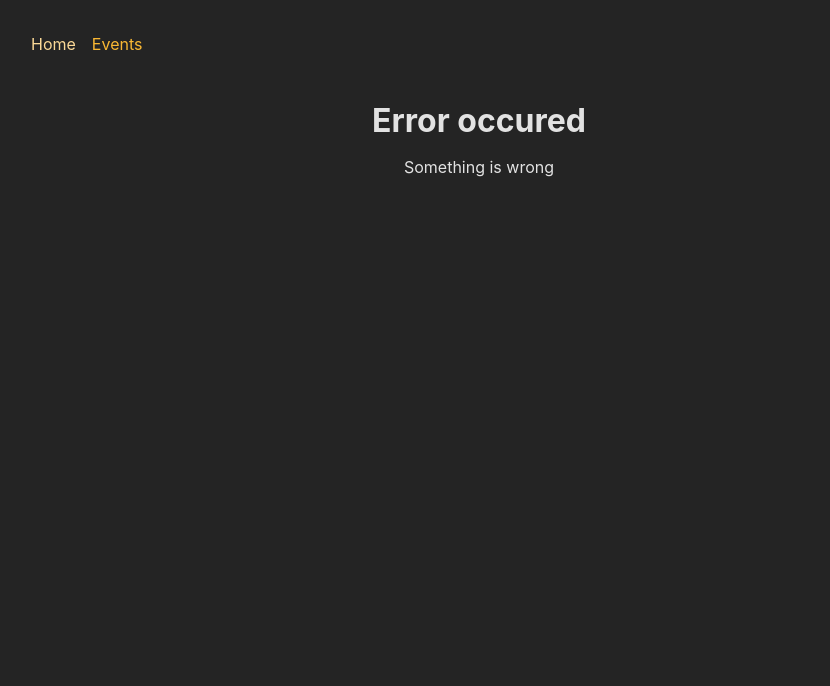
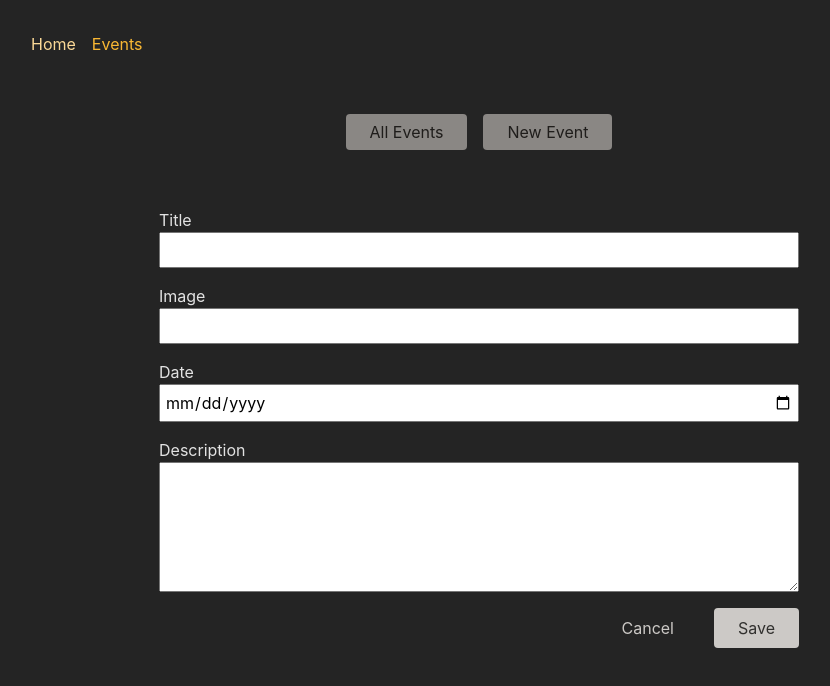
Before and after one commit to vijay2249/react-complete-routing, a React (Create React App) app in the folder frontend/: page /events/1/edit in a window 1280 px wide. Shown: the top 686 px of the page, without its empty margins (161-991 px from the left). Built offline with nearby package versions, Linux system fonts and the light colour scheme; no server answers.

Commit message:
loader fn to child components + actions + form submission

```diff
--- a/frontend/src/App.js
+++ b/frontend/src/App.js
@@ -1,6 +1,6 @@
 import {RouterProvider, createBrowserRouter} from 'react-router-dom'
-import NewEventPage from './pages/NewEventPage';
-import EventDetailPage, {loader as eventDetailLoader} from './pages/EventDetailPage';
+import NewEventPage, {action as newEventAction} from './pages/NewEventPage';
+import EventDetailPage, {loader as eventDetailLoader, action as eventDeleteAction} from './pages/EventDetailPage';
 import EditEventPage from './pages/EditEventPage';
 import HomePage from './pages/HomePage';
 import RootLayout from './components/RootLayout';
@@ -20,16 +20,17 @@ const router = createBrowserRouter([
         element: <EventsNavigation />,
         children: [
           {
-            index: true,
+            path: "",
+            loader: eventsLoader,
             element: <EventsPage />,
-            loader: eventsLoader
           },
-          {path: "new", element: <NewEventPage />},
+          {path: "new", element: <NewEventPage />, action: newEventAction},
           {
             path: ":id",
+            id: "event-details",
             loader: eventDetailLoader,
             children:[
-              {index: true, element: <EventDetailPage />},
+              {index: true, element: <EventDetailPage />, action: eventDeleteAction },
               {path: "edit", element: <EditEventPage />}
             ]
           },
--- a/frontend/src/components/EventForm.js
+++ b/frontend/src/components/EventForm.js
@@ -1,38 +1,40 @@
-import { useNavigate } from 'react-router-dom';
+import { Form, useNavigate, useNavigation } from 'react-router-dom';
 
 import classes from './EventForm.module.css';
 
 function EventForm({ method, event }) {
   const navigate = useNavigate();
+  const navigation = useNavigation()
+  const isSubmitting = navigation.state === 'submitting'
   function cancelHandler() {
     navigate('..');
   }
 
   return (
-    <form className={classes.form}>
+    <Form method='post' className={classes.form}>
       <p>
         <label htmlFor="title">Title</label>
-        <input id="title" type="text" name="title" required />
+        <input id="title" type="text" name="title" required defaultValue={event? event.title:""}/>
       </p>
       <p>
         <label htmlFor="image">Image</label>
-        <input id="image" type="url" name="image" required />
+        <input id="image" type="url" name="image" required defaultValue={event? event.image:""}/>
       </p>
       <p>
         <label htmlFor="date">Date</label>
-        <input id="date" type="date" name="date" required />
+        <input id="date" type="date" name="date" required defaultValue={event? event.date:""}/>
       </p>
       <p>
         <label htmlFor="description">Description</label>
-        <textarea id="description" name="description" rows="5" required />
+        <textarea id="description" name="description" rows="5" required defaultValue={event? event.description:""}/>
       </p>
       <div className={classes.actions}>
-        <button type="button" onClick={cancelHandler}>
+        <button disabled={isSubmitting} type="button" onClick={cancelHandler}>
           Cancel
         </button>
-        <button>Save</button>
+        <button disabled={isSubmitting}>{isSubmitting ? "Submitting" : "Save"}</button>
       </div>
-    </form>
+    </Form>
   );
 }
 
--- a/frontend/src/components/EventItem.js
+++ b/frontend/src/components/EventItem.js
@@ -1,9 +1,13 @@
-import { Link } from 'react-router-dom';
+import { Link, useSubmit } from 'react-router-dom';
 import classes from './EventItem.module.css';
 
 function EventItem({ event }) {
+  const submit = useSubmit()
   function startDeleteHandler() {
-    // ...
+    const proceed = window.confirm("R U sure??")
+    if(proceed){
+      submit(null, {method: 'delete'})
+    }
   }
 
   return (
--- a/frontend/src/pages/EditEventPage.js
+++ b/frontend/src/pages/EditEventPage.js
@@ -1,7 +1,9 @@
 import EventForm from '../components/EventForm'
+import { useRouteLoaderData } from 'react-router-dom'
 
 export default function EditEventPage(){
+  const eventDetails = useRouteLoaderData('event-details')
   return (
-   <EventForm />
+   <EventForm event={eventDetails.event}/>
   )
 }
--- a/frontend/src/pages/EventDetailPage.js
+++ b/frontend/src/pages/EventDetailPage.js
@@ -1,4 +1,4 @@
-import { json, useLoaderData } from 'react-router-dom'
+import { json, redirect, useRouteLoaderData } from 'react-router-dom'
 import EventItem from '../components/EventItem'
 // import { useEffect, useState } from 'react'
 // import useFetchEvents from '../hooks/use-fetchEvents'
@@ -19,13 +19,12 @@ export default function EventDetailPage(){
   //   )
   // }, [eventId, fetchData])
 
-  const eventData = useLoaderData()
+  const eventData = useRouteLoaderData('event-details')
   if(eventData.isError){
     return(
       <p>{eventData.message}</p>
     )
   }
-  // // console.log(data);
 
   return(
     <>
@@ -40,8 +39,30 @@ export default function EventDetailPage(){
 
 export async function loader({request, params}){
   const id = params.id
-  const response = await fetch(`http://localhost:8080/events/${id}`)
-  // if(!response.ok){ throw json({ message: "Unable to fetch details" }, { status: 500 }) }
-  if(!response.ok) return {isError: true, message: "Unable to fetch data.."}
+  const response = fetch(`http://localhost:8080/events/${id}`)
+    .then(response => response)
+    .catch(err => json({
+      isError: true,
+      message: "Unable to fetch data..."
+    }))
+  // const response = await fetch(`http://localhost:8080/events/${id}`)
+  // await console.log("event details response.body =>", response);
+  // // if(!response.ok){ throw json({ message: "Unable to fetch details" }, { status: 500 }) }
+  // if(!response.ok) return {isError: true, message: "Unable to fetch data.."}
   return response
 }
+
+export async function action({params, request}){
+  const id = params.id
+  const response = fetch(`http://localhost:8080/events/${id}`,{
+    method: request.method
+  })
+    .then(response => (
+      redirect('/events')
+    ))
+    .catch(err => json({
+      isError: true,
+      message: "Unable to delete event data..."
+    }))
+  return response
+}
--- a/frontend/src/pages/EventsPage.js
+++ b/frontend/src/pages/EventsPage.js
@@ -1,5 +1,5 @@
 // import { useEffect, useState } from "react"
-import { useLoaderData } from "react-router-dom";
+import { json, useLoaderData } from "react-router-dom";
 import EventsList from "../components/EventsList"
 // import useFetchEvents from "../hooks/use-fetchEvents";
 
@@ -35,8 +35,7 @@ export default function EventsPage(){
 
 export async function loader(){
   const response = await fetch("http://localhost:8080/events")
-  // console.log(response);
-  if(!response.ok) return {isError: true, message: "Unable to fetch data.."}
+  if(!response.ok) return json({isError: true, message: "Unable to fetch data..."})
   return response
 }
 
--- a/frontend/src/pages/NewEventPage.js
+++ b/frontend/src/pages/NewEventPage.js
@@ -1,3 +1,29 @@
+import { json, redirect } from "react-router-dom";
+import EventForm from "../components/EventForm";
+
 export default function NewEventPage(){
-  return <h1>NewEventPage</h1>
+  return (
+    <EventForm />
+  )
 }
+
+export async function action({request, params}){
+  const data = await request.formData()
+  const eventData = {
+    title: data.get("title"),
+    image: data.get("image"),
+    date: data.get("date"),
+    description: data.get("description"),
+  }
+  const response = await fetch("http://localhost:8080/events/",{
+    method: "POST",
+    headers: {
+      "Content-Type": "application/json",
+    },
+    body: JSON.stringify(eventData)
+  })
+  if(!response.ok){
+    throw json({isError: true, message: "Could not save event details..."})
+  }
+  return redirect('/events')
+}
```
Also changed, not shown: 1 other file (tests, documents, lock files or other folders).
